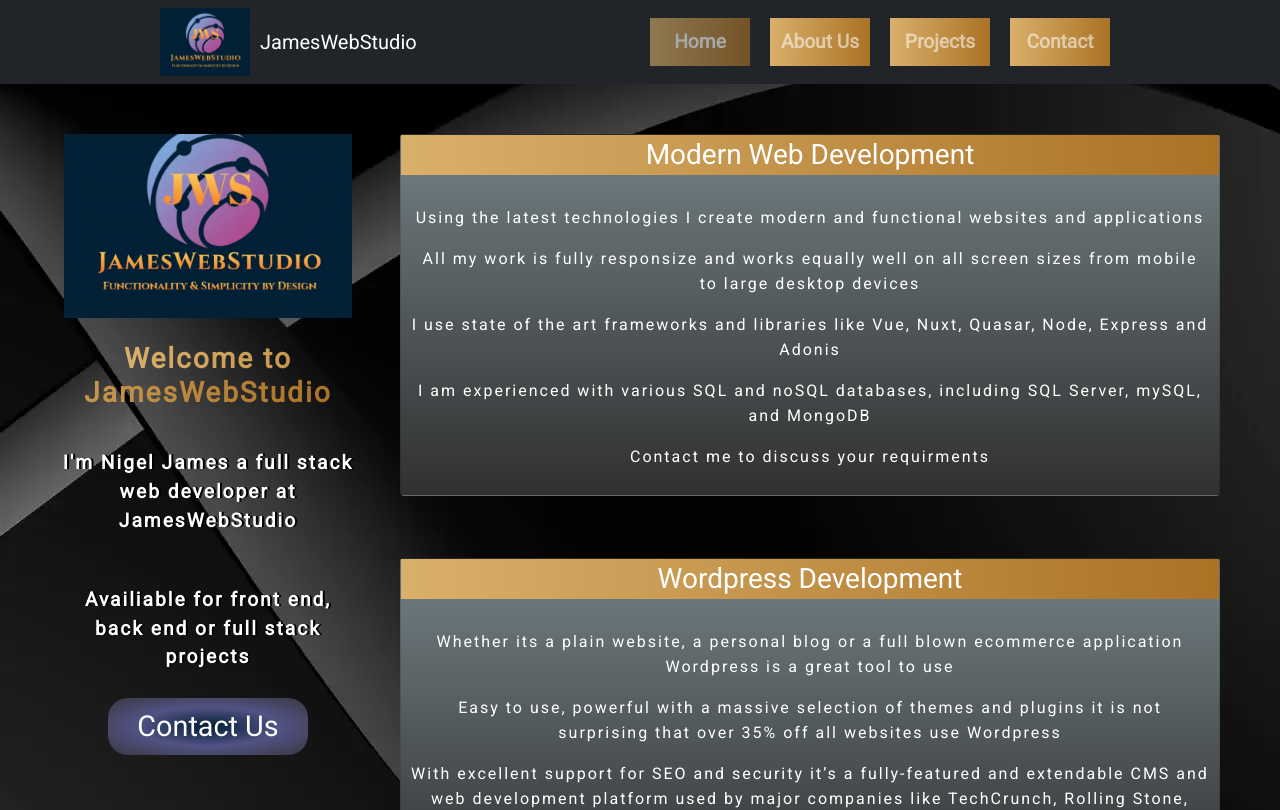
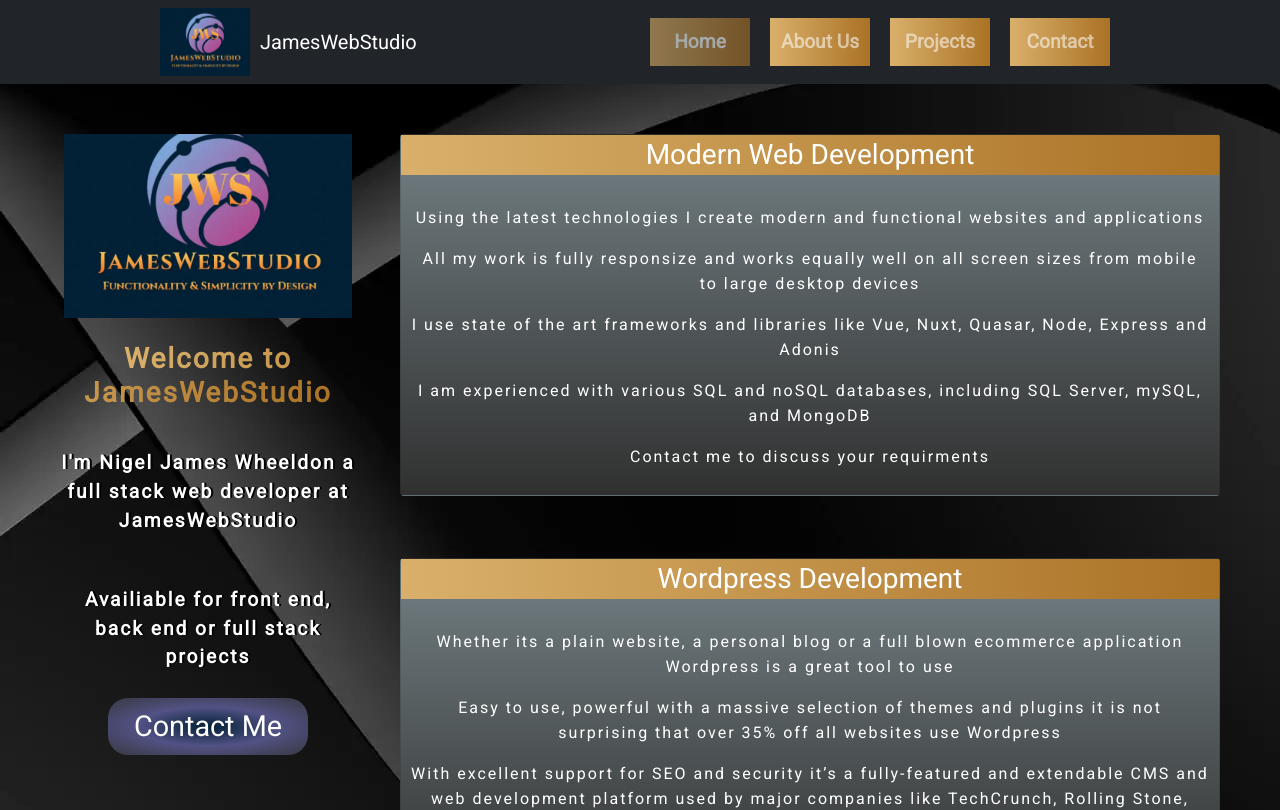
Before and after one commit to JamesWebStudio/portfolio-master, a Nuxt app: page / in a window 1280 px wide. Shown: the top 810 px of the page. Built offline with nearby package versions, Linux system fonts and the light colour scheme.

Commit message:
updated Us to I and me

```diff
--- a/pages/index.vue
+++ b/pages/index.vue
@@ -4,9 +4,9 @@
         <img src="/images/logo.webp" alt="JamesWebStudio" class="img-fluid" />
         <div>
             <h3 class="text-focus-in mt-4"><span>Welcome to JamesWebStudio</span></h3>
-            <p>I'm Nigel James a full stack web developer at JamesWebStudio</p>
+            <p>I'm Nigel James Wheeldon a full stack web developer at JamesWebStudio</p>
             <p>Availiable for front end, back end or full stack projects</p>
-            <nuxt-link to="/contact"><button class="btn heartbeat custom-btn">Contact Us</button></nuxt-link>
+            <nuxt-link to="/contact"><button class="btn heartbeat custom-btn">Contact Me</button></nuxt-link>
             <section id="tech-icons">
                 <div class="tech-icon">JAVASCRIPT</div>
                 <div class="tech-icon">VUE</div>
```
